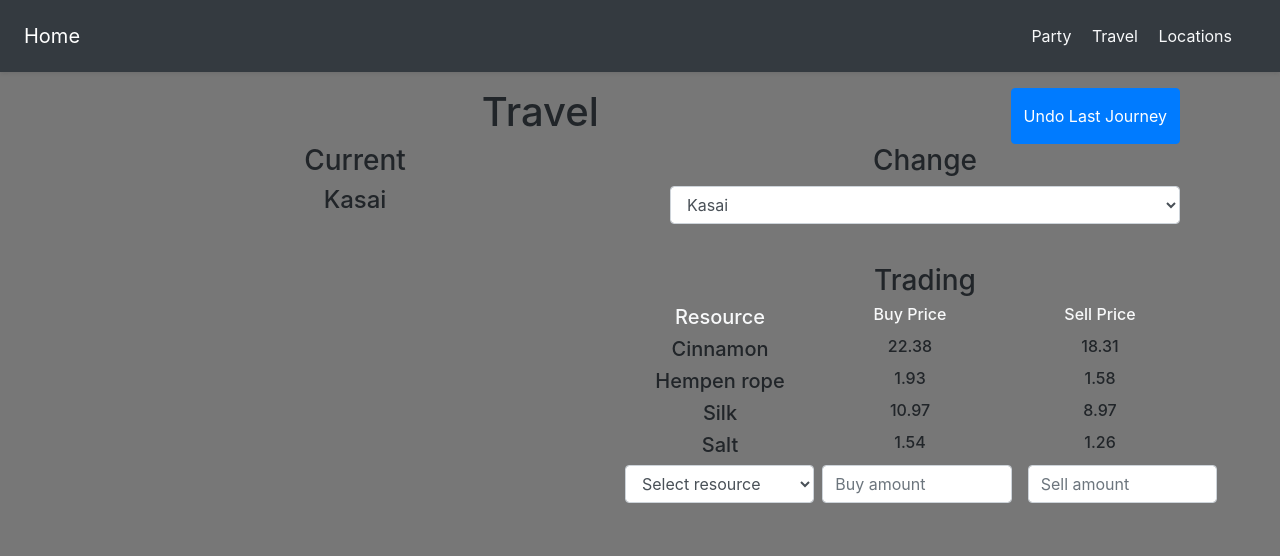
After one commit to LaytonGB/D-D-Stocks-System, a Django app: page /party/travel/ in a window 1280 px wide. The commit adds this page. Shown: the top 556 px of the page. Run offline with Django 3.2, Linux system fonts and the light colour scheme; data comes from the database, SQL or seed files in the repository; both versions use the stored data as it was after the commit; some libraries are stand-ins or nearby versions.

Commit message:
PROGRESS BIG

```diff
--- a/DNDStocks/DNDStocks/views.py
+++ b/DNDStocks/DNDStocks/views.py
@@ -5,8 +5,9 @@ def home_page(request):
     context = {
         'title': 'Home',
         'pages': [
-            'party',
-            'locations'
+            ['party', '/party/'],
+            ['locations', '/locations/'],
+            ['travel', '/party/travel/'],
         ]
     }
     return render(request, 'home.html', context)
--- a/DNDStocks/locations/views.py
+++ b/DNDStocks/locations/views.py
@@ -1,5 +1,4 @@
 from django.shortcuts import render
 
-# Create your views here.
 def locations_page(request):
     return render(request, 'locations.html')
--- a/DNDStocks/party/models.py
+++ b/DNDStocks/party/models.py
@@ -15,17 +15,22 @@ class Article(models.Model):
 
 # Party model
 class PartyManager(models.Manager):
-    def create_party(self, location, journey_count=1):
+    def create_party(self, location, journey_count=1, gold=0):
         party = self.create(
             location = location,
             journey_count = journey_count,
+            gold = gold,
         )
         return party
 class Party(models.Model):
     members = models.ManyToManyField(to='Character', related_name='party',)
     location = models.ForeignKey(to='locations.Location', on_delete=DO_NOTHING)
     journey_count = models.IntegerField(default=1)
+    gold = models.FloatField(default=0)
     objects = PartyManager()
+
+class Inventory(models.Model):
+    party = models.ForeignKey(Party, on_delete=DO_NOTHING)
 
 # Player Character model
 class Character(Article):
--- a/DNDStocks/party/urls.py
+++ b/DNDStocks/party/urls.py
@@ -3,4 +3,5 @@ from . import views
 
 urlpatterns = [
     path('', views.party_page, name='party_page'),
+    path('travel/', views.travel_page, name='travel_page'),
 ]
--- a/DNDStocks/party/views.py
+++ b/DNDStocks/party/views.py
@@ -1,5 +1,40 @@
 from django.shortcuts import render
+
+from .models import Party
+from locations.models import Location
+from locations.models import Resource
+
+from random import seed, random
 
 # Create your views here.
 def party_page(request):
     return render(request, 'party.html')
+
+def travel_page(request):
+    party = Party.objects.get(id=1)
+    current_location = party.location
+    all_locations = {current_location, *list(Location.objects.all())} # <--- KEEP AN EYE ON THIS
+
+    # Trading calc
+    seed(party.journey_count)
+    local_resources = []
+    all_resources = Resource.objects.all()
+    for r in all_resources:
+        if random() >= 0.05:
+            adjustment = random()
+            price = r.base_value + (adjustment * 2 * r.variance) - r.variance
+            local_resources.append([
+                r.id,
+                r.name,
+                price * 1.1,
+                price * 0.9,
+            ])
+
+    context = {
+        'title': 'Travel Page',
+        'party': party,
+        'current_location': current_location,
+        'all_locations': all_locations,
+        'local_resources': local_resources,
+    }
+    return render(request, 'travel.html', context)
--- a/DNDStocks/templates/base.html
+++ b/DNDStocks/templates/base.html
@@ -19,8 +19,9 @@
             <div class="navbar navbar-expand-md navbar-dark d-flex flex-column flex-md-row align-items-center p-3 px-md-4 mb-3 shadow-sm bg-dark">
                 <a href="/" class="navbar-brand my-0 mr-md-auto font-weight-normal">Home</a>
                 <nav class="my-2 my-md-0 mr-md-3">
-                    <a class="p-2 text-light" href="/party/">Party</a>
-                    <a class="p-2 text-light" href="/locations/">Locations</a>
+                    <a class='p-2 text-light' href='/party/'>Party</a>
+                    <a class='p-2 text-light' href='/party/travel/'>Travel</a>
+                    <a class='p-2 text-light' href='/locations/'>Locations</a>
                 </nav>
             </div>
         </header>
@@ -31,5 +32,7 @@
         <script src="https://code.jquery.com/jquery-3.3.1.slim.min.js" integrity="sha384-q8i/X+965DzO0rT7abK41JStQIAqVgRVzpbzo5smXKp4YfRvH+8abtTE1Pi6jizo" crossorigin="anonymous"></script>
         <script src="https://cdnjs.cloudflare.com/ajax/libs/popper.js/1.14.3/umd/popper.min.js" integrity="sha384-ZMP7rVo3mIykV+2+9J3UJ46jBk0WLaUAdn689aCwoqbBJiSnjAK/l8WvCWPIPm49" crossorigin="anonymous"></script>
         <script src="https://stackpath.bootstrapcdn.com/bootstrap/4.1.3/js/bootstrap.min.js" integrity="sha384-ChfqqxuZUCnJSK3+MXmPNIyE6ZbWh2IMqE241rYiqJxyMiZ6OW/JmZQ5stwEULTy" crossorigin="anonymous"></script>
+
+        {% block script %}{% endblock script %}
     </body>
 </html>
--- a/DNDStocks/templates/home.html
+++ b/DNDStocks/templates/home.html
@@ -4,8 +4,8 @@
     <h1 class="display-4 pt">D&D With the Gang</h1>
     {% if pages %}
         <div class="row">
-            {% for page in pages %}
-                <a href="/{{page}}/" class="mx-3 btn btn-dark" role="button">{{page|capfirst}}</a>
+            {% for page, url in pages %}
+                <a href="{{url}}" class="mx-3 btn btn-dark" role="button">{{page|capfirst}}</a>
             {% endfor %}
         </div>
     {% endif %}
--- /dev/null
+++ b/DNDStocks/templates/travel.html
@@ -0,0 +1,136 @@
+{% extends 'base.html' %}
+{% block content %}
+
+<div class="container text-center">
+{% comment %} title and undo {% endcomment %}
+    <div class="row w-100">
+        <h1 class="col">Travel</h1>
+        {% if party.journey_count > 0 %}
+            <button class="col-auto btn btn-primary">Undo Last Journey</button>
+        {% endif %}
+    </div>
+
+{% comment %} left half {% endcomment %}
+    <div class="row">
+        <div class="col-6">
+            <h3 class="text-center w-100">Current</h3>
+            <h4>{{ current_location.name }}</h4>
+            {% if current_location_img %}
+                <img src="#" alt="{{current_location.name}} Image">
+            {% endif %}
+        </div>
+
+{% comment %} right half {% endcomment %}
+        <div class="col-6">
+            <div class="row col-auto">
+                <h3 class="text-center w-100">Change</h3>
+                <div class="container">
+                    <form action="#" method="post" class="form-group">
+                        <select name="change_location_select" id="change_location_select" class="form-control">
+                            {% if all_locations %}
+                                {% for l in all_locations %}
+                                    <option value="{{l.id}}">{{l.name}}</option>
+                                {% endfor %}
+                            {% else %}
+                                <option value="">None Available</option>
+                            {% endif %}
+                        </select>
+                    </form>
+                </div>
+            </div>
+
+{% comment %} trading section {% endcomment %}
+            {% if local_resources %}
+            <div class="row mt-4">
+                <h3 class="text-center w-100">Trading</h3>
+                <div class="row w-100 text-light">
+                    <h5 class="col">Resource</h5>
+                    <h6 class="col">Buy Price</h6>
+                    <h6 class="col">Sell Price</h6>
+                </div>
+                {% for id, name, buy_price, sell_price in local_resources %}
+                    <div class="row w-100">
+                        <h5 class="col mx-2">{{ name|capfirst }}</h5>
+                        <h6 class="col mx-2">{{ buy_price|floatformat:2 }}</h6>
+                        <h6 class="col mx-2">{{ sell_price|floatformat:2 }}</h6>
+                    </div>
+                {% endfor %}
+                <form action="#" method="post" class="form-group row">
+                    <select name="resource_select" id="resource_select" class="form-control m-0 col">
+                        <option value="">Select resource</option>
+                        {% for id, name, b, s in local_resources %}
+                            <option value="{{id}}">{{name|capfirst}}</option>
+                        {% endfor %}
+                    </select>
+                    <input type="number" name="resource_buy_amount" id="resource_buy_amount" placeholder="Buy amount" class="form-control mx-2 col">
+                    <input type="number" name="resource_sell_amount" id="resource_sell_amount" placeholder="Sell amount" class="form-control mx-2 col">
+                </form>
+                <div class="row w-100">
+                    <h3 class="col" id="trade_output_text"></h3>
+                    <h3 class="col" id="trade_output_number"></h3>
+                    <button class="btn btn-warning" id="confirm_trade" style="visibility: hidden; opacity: 0%; transition: .5s;">Make the Deal</button>
+                </div>
+            </div>
+            {% endif %}
+        </div>
+    </div>
+</div>
+
+{% endblock content %}
+
+{% block script %}
+<script type="text/javascript">
+
+(function () {
+    // django variables
+    const local_resources = {{ local_resources|safe }};
+
+    // add event to location select
+    const location_selector = document.getElementById('change_location_select');
+    location_selector.addEventListener('change', function () {
+        if (this.value != '{{ current_location.id }}') this.submit();
+    })
+
+    // trading output
+    const trade_resource = document.getElementById('resource_select');
+    const buy_quantity = document.getElementById('resource_buy_amount');
+    const sell_quantity = document.getElementById('resource_sell_amount');
+    const output_text = document.getElementById('trade_output_text');
+    const output_number = document.getElementById('trade_output_number');
+    const confirm_btn = document.getElementById('confirm_trade');
+    buy_quantity.addEventListener('change', function () {
+        sell_quantity.value = '';
+    });
+    sell_quantity.addEventListener('change', function () {
+        buy_quantity.value = '';
+    });
+    [trade_resource, buy_quantity, sell_quantity].forEach(function(x) {
+        x.addEventListener('change', update_trade_output);
+    });
+    function update_trade_output() {
+        confirm_btn.style.visibility = 'hidden';
+        confirm_btn.style.opacity = '0%';
+        if (!trade_resource.value || (!buy_quantity.value && !sell_quantity.value) ) {
+            output_text.innerHTML = '';
+            output_number.innerHTML = '';
+            return;
+        }
+
+        const r_id = parseInt(trade_resource.value);
+        const prof_loss = buy_quantity.value ? 'Cost' : 'Profit';
+        output_text.innerHTML = prof_loss;
+        const amount = prof_loss === 'Cost' ? buy_quantity.value : sell_quantity.value;
+        const total = prof_loss === 'Cost' ?
+            amount * local_resources.find(x => x[0] === r_id)[2]:
+            amount * local_resources.find(x => x[0] === r_id)[3];
+        output_number.innerHTML = Math.round((total + Number.EPSILON) * 100) / 100;
+
+        setTimeout(function() {
+            confirm_btn.style.visibility = 'visible';
+            confirm_btn.style.opacity = '100%';
+        }, 2000);
+    }
+})();
+
+</script>
+{% endblock script %}
```
Also changed, not shown: DNDStocks/db.sqlite3, DNDStocks/party/migrations/0005_party_gold.py (added).
